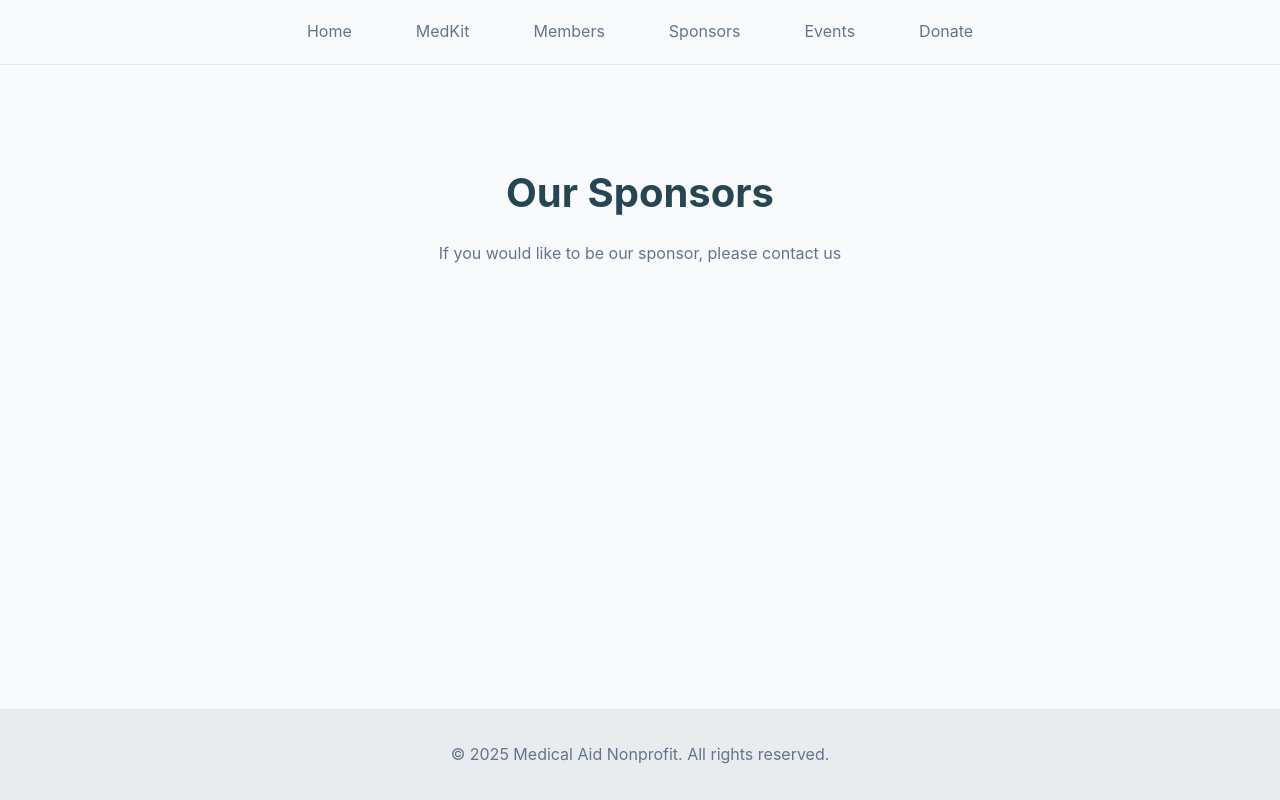
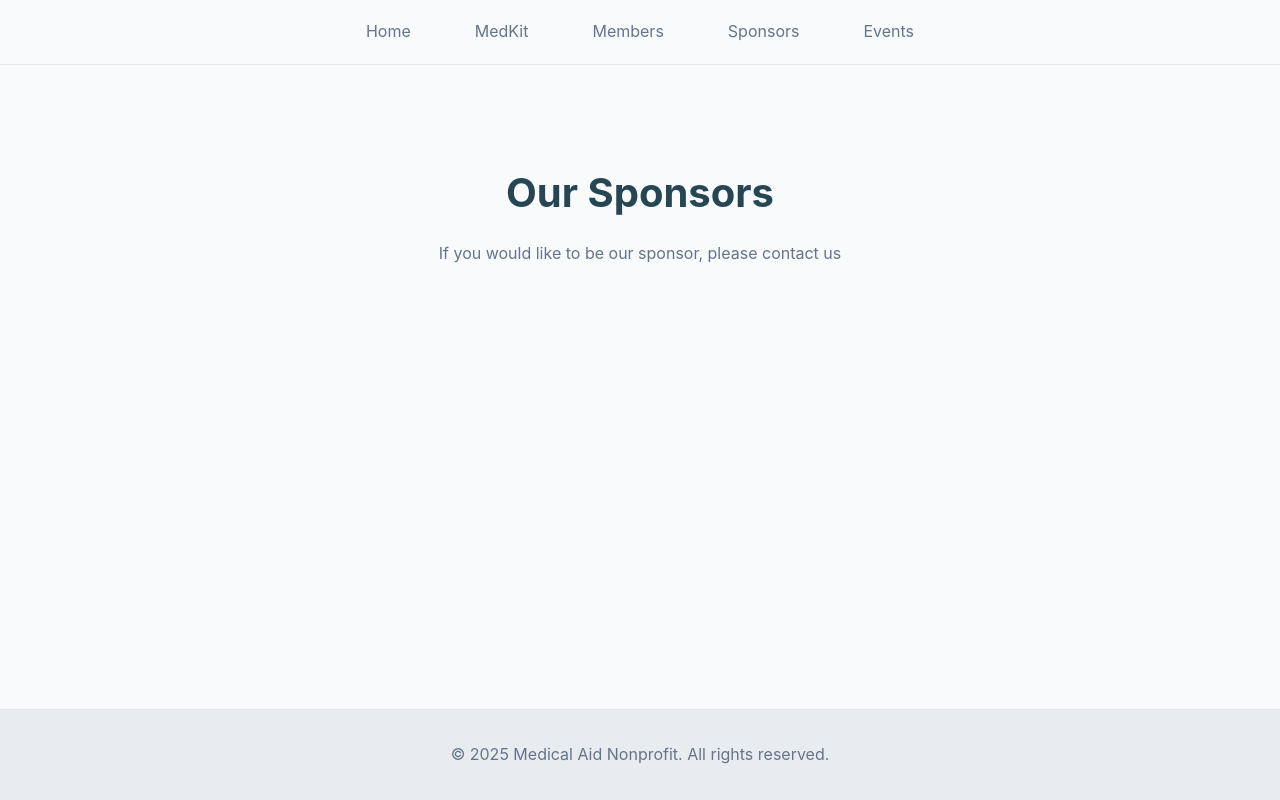
Before and after one commit to Aarush6942/ruralreachva, a plain HTML site: page sponsors.html in a window 1280 px wide. Drawn offline with Linux system fonts and the light colour scheme.

Commit message:
Update sponsors.html

```diff
--- a/sponsors.html
+++ b/sponsors.html
@@ -17,7 +17,6 @@
                     <li><a href="members.html" class="nav-link">Members</a></li>
                     <li><a href="sponsors.html" class="nav-link">Sponsors</a></li>
                     <li><a href="events.html" class="nav-link">Events</a></li>
-                    <li><a href="/donate.html" class="nav-link">Donate</a></li>
 
                 </ul>
             </div>
```
